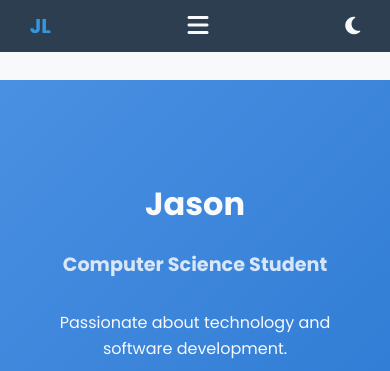
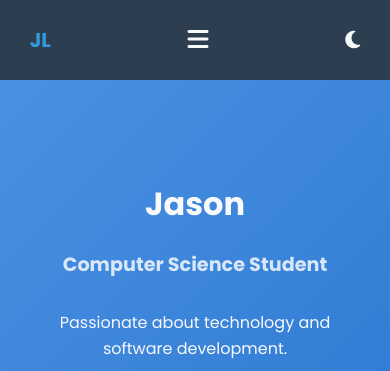
Before and after one commit to Jaliem/portofolio, a plain HTML site: page index.html in a window 390 px wide. Shown: the top 371 px of the page. Drawn offline with nearby package versions, Linux system fonts and the light colour scheme.

Commit message:
Update header

```diff
--- a/styles.css
+++ b/styles.css
@@ -43,9 +43,9 @@ body {
 /* Header and Navigation styles */
 header {
     background: var(--secondary-color);
-    padding: 20px 0;
+    padding: 21px 0;
     position: fixed;
-    width: 100%;
+    width: 100vw;
     top: 0;
     z-index: 1000;
     transition: var(--transition);
@@ -508,7 +508,7 @@ section {
 
   /* Form Styles */
   #contact-form {
-    background: rgba(255, 255, 255, 0.05);
+    background: var(--card-background);
     padding: 2rem;
     border-radius: 10px;
     backdrop-filter: blur(10px);
@@ -833,7 +833,7 @@ footer {
 
   @media (max-width: 480px) {
     header {
-      padding: 10px 0;
+      padding: 24px 0;
     }
 
     .logo {
```
